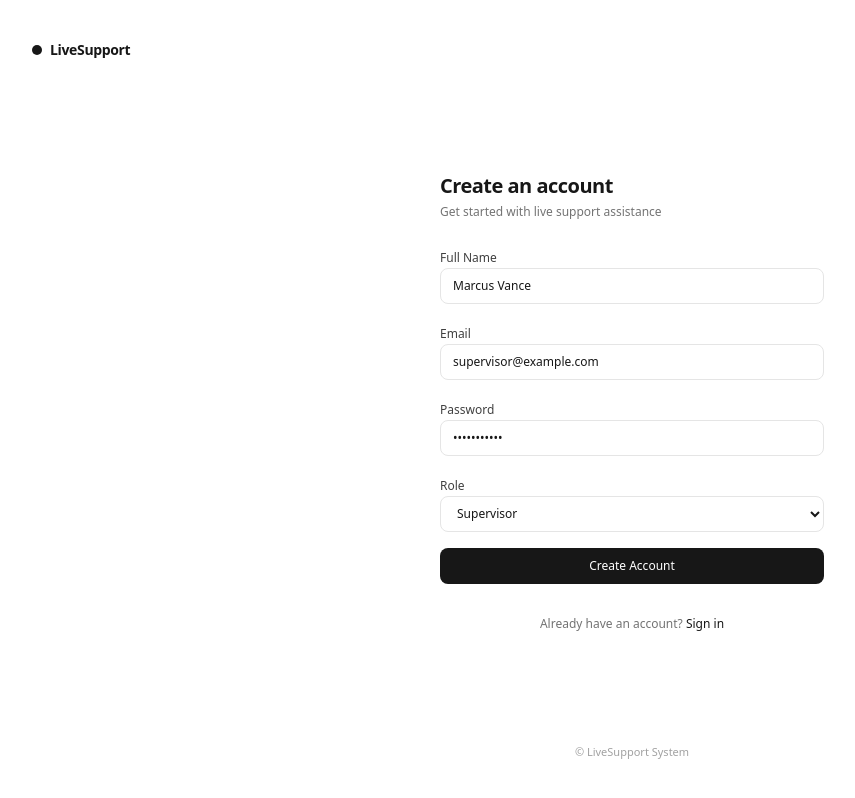
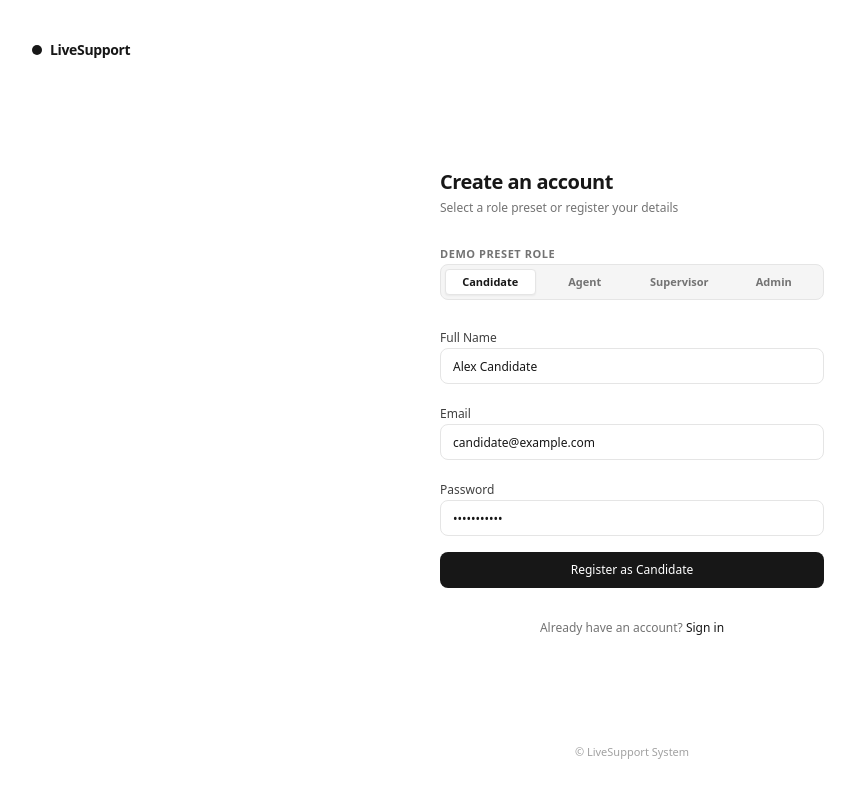
Before and after one commit to YashJsh/100xProjects, a React (Vite) app in the folder LiveSupportChatSystem/frontend/: page /signup in a window 1280 px wide. Shown: the whole page, without its empty margins (8-863 px from the left). Built offline with nearby package versions, Linux system fonts and the light colour scheme.

Commit message:
feat(auth): add demo credentials presets

```diff
--- a/LiveSupportChatSystem/frontend/src/pages/auth/LoginPage.tsx
+++ b/LiveSupportChatSystem/frontend/src/pages/auth/LoginPage.tsx
@@ -1,14 +1,28 @@
 import React, { useState } from "react";
 import { Link, useNavigate } from "react-router-dom";
 import { useAuthStore, type Role } from "@/store/auth.store";
+
+const DEMO_CREDENTIALS: Record<Role, { email: string; pass: string }> = {
+  CANDIDATE: { email: "candidate@example.com", pass: "password123" },
+  AGENT: { email: "agent@example.com", pass: "password123" },
+  SUPERVISOR: { email: "supervisor@example.com", pass: "password123" },
+  ADMIN: { email: "admin@example.com", pass: "password123" },
+};
 
 export function LoginPage() {
   const navigate = useNavigate();
   const { signin, isLoading, error, clearError } = useAuthStore();
 
-  const [email, setEmail] = useState("supervisor@example.com");
-  const [password, setPassword] = useState("password123");
-  const [selectedRole, setSelectedRole] = useState<Role>("SUPERVISOR");
+  const [selectedRole, setSelectedRole] = useState<Role>("CANDIDATE");
+  const [email, setEmail] = useState(DEMO_CREDENTIALS.CANDIDATE.email);
+  const [password, setPassword] = useState(DEMO_CREDENTIALS.CANDIDATE.pass);
+
+  const handleRoleChange = (role: Role) => {
+    setSelectedRole(role);
+    setEmail(DEMO_CREDENTIALS[role].email);
+    setPassword(DEMO_CREDENTIALS[role].pass);
+    clearError();
+  };
 
   const handleSubmit = async (e: React.FormEvent) => {
     e.preventDefault();
@@ -44,7 +58,28 @@ export function LoginPage() {
       <div className="w-full max-w-sm mx-auto my-auto space-y-6">
         <div className="space-y-1">
           <h1 className="text-xl font-bold tracking-tight text-neutral-900">Sign in to your account</h1>
-          <p className="text-xs text-neutral-500">Enter your credentials below to access support</p>
+          <p className="text-xs text-neutral-500">Select a role preset or enter your credentials below</p>
+        </div>
+
+        {/* Quick Demo Role Preset Pills */}
+        <div className="space-y-1">
+          <label className="text-[11px] font-semibold text-neutral-500 uppercase tracking-wider">Demo Account Presets</label>
+          <div className="grid grid-cols-4 gap-1 p-1 bg-neutral-100 border border-neutral-200 rounded-md">
+            {(["CANDIDATE", "AGENT", "SUPERVISOR", "ADMIN"] as Role[]).map((r) => (
+              <button
+                key={r}
+                type="button"
+                onClick={() => handleRoleChange(r)}
+                className={`py-1 text-[11px] font-semibold rounded transition-all ${
+                  selectedRole === r
+                    ? "bg-white text-neutral-900 shadow-xs border border-neutral-200"
+                    : "text-neutral-500 hover:text-neutral-900"
+                }`}
+              >
+                {r.charAt(0) + r.slice(1).toLowerCase()}
+              </button>
+            ))}
+          </div>
         </div>
 
         {error && (
@@ -54,20 +89,6 @@ export function LoginPage() {
         )}
 
         <form onSubmit={handleSubmit} className="space-y-4">
-          <div className="space-y-1">
-            <label className="text-xs font-medium text-neutral-700">Role Preference (Fallback)</label>
-            <select
-              value={selectedRole}
-              onChange={(e) => setSelectedRole(e.target.value as Role)}
-              className="w-full h-9 px-3 text-xs bg-white border border-neutral-200 rounded-md focus:outline-none focus:border-neutral-900 text-neutral-900"
-            >
-              <option value="SUPERVISOR">Supervisor</option>
-              <option value="AGENT">Support Agent</option>
-              <option value="CANDIDATE">Candidate</option>
-              <option value="ADMIN">Admin</option>
-            </select>
-          </div>
-
           <div className="space-y-1">
             <label className="text-xs font-medium text-neutral-700">Email</label>
             <input
@@ -97,7 +118,7 @@ export function LoginPage() {
             disabled={isLoading}
             className="w-full h-9 text-xs font-medium bg-neutral-900 text-white rounded-md hover:bg-neutral-800 transition-colors disabled:opacity-50"
           >
-            {isLoading ? "Signing in..." : "Continue"}
+            {isLoading ? "Signing in..." : `Sign in as ${selectedRole.charAt(0) + selectedRole.slice(1).toLowerCase()}`}
           </button>
         </form>
 
--- a/LiveSupportChatSystem/frontend/src/pages/auth/SignupPage.tsx
+++ b/LiveSupportChatSystem/frontend/src/pages/auth/SignupPage.tsx
@@ -1,15 +1,30 @@
 import React, { useState } from "react";
 import { Link, useNavigate } from "react-router-dom";
 import { useAuthStore, type Role } from "@/store/auth.store";
+
+const DEMO_SIGNUPS: Record<Role, { name: string; email: string; pass: string }> = {
+  CANDIDATE: { name: "Alex Candidate", email: "candidate@example.com", pass: "password123" },
+  AGENT: { name: "Sarah Miller", email: "agent@example.com", pass: "password123" },
+  SUPERVISOR: { name: "Marcus Vance", email: "supervisor@example.com", pass: "password123" },
+  ADMIN: { name: "System Admin", email: "admin@example.com", pass: "password123" },
+};
 
 export function SignupPage() {
   const navigate = useNavigate();
   const { signup, isLoading, error, clearError } = useAuthStore();
 
-  const [name, setName] = useState("Marcus Vance");
-  const [email, setEmail] = useState("supervisor@example.com");
-  const [password, setPassword] = useState("password123");
-  const [role, setRole] = useState<Role>("SUPERVISOR");
+  const [role, setRole] = useState<Role>("CANDIDATE");
+  const [name, setName] = useState(DEMO_SIGNUPS.CANDIDATE.name);
+  const [email, setEmail] = useState(DEMO_SIGNUPS.CANDIDATE.email);
+  const [password, setPassword] = useState(DEMO_SIGNUPS.CANDIDATE.pass);
+
+  const handleRoleChange = (r: Role) => {
+    setRole(r);
+    setName(DEMO_SIGNUPS[r].name);
+    setEmail(DEMO_SIGNUPS[r].email);
+    setPassword(DEMO_SIGNUPS[r].pass);
+    clearError();
+  };
 
   const handleSubmit = async (e: React.FormEvent) => {
     e.preventDefault();
@@ -43,7 +58,28 @@ export function SignupPage() {
       <div className="w-full max-w-sm mx-auto my-auto space-y-6">
         <div className="space-y-1">
           <h1 className="text-xl font-bold tracking-tight text-neutral-900">Create an account</h1>
-          <p className="text-xs text-neutral-500">Get started with live support assistance</p>
+          <p className="text-xs text-neutral-500">Select a role preset or register your details</p>
+        </div>
+
+        {/* Quick Demo Role Preset Pills */}
+        <div className="space-y-1">
+          <label className="text-[11px] font-semibold text-neutral-500 uppercase tracking-wider">Demo Preset Role</label>
+          <div className="grid grid-cols-4 gap-1 p-1 bg-neutral-100 border border-neutral-200 rounded-md">
+            {(["CANDIDATE", "AGENT", "SUPERVISOR", "ADMIN"] as Role[]).map((r) => (
+              <button
+                key={r}
+                type="button"
+                onClick={() => handleRoleChange(r)}
+                className={`py-1 text-[11px] font-semibold rounded transition-all ${
+                  role === r
+                    ? "bg-white text-neutral-900 shadow-xs border border-neutral-200"
+                    : "text-neutral-500 hover:text-neutral-900"
+                }`}
+              >
+                {r.charAt(0) + r.slice(1).toLowerCase()}
+              </button>
+            ))}
+          </div>
         </div>
 
         {error && (
@@ -59,7 +95,7 @@ export function SignupPage() {
               type="text"
               value={name}
               onChange={(e) => setName(e.target.value)}
-              placeholder="Marcus Vance"
+              placeholder="Alex Johnson"
               required
               className="w-full h-9 px-3 text-xs bg-white border border-neutral-200 rounded-md focus:outline-none focus:border-neutral-900 text-neutral-900"
             />
@@ -89,33 +125,19 @@ export function SignupPage() {
             />
           </div>
 
-          <div className="space-y-1">
-            <label className="text-xs font-medium text-neutral-700">Role</label>
-            <select
-              value={role}
-              onChange={(e) => setRole(e.target.value as Role)}
-              className="w-full h-9 px-3 text-xs bg-white border border-neutral-200 rounded-md focus:outline-none focus:border-neutral-900 text-neutral-900"
-            >
-              <option value="SUPERVISOR">Supervisor</option>
-              <option value="AGENT">Support Agent</option>
-              <option value="CANDIDATE">Candidate</option>
-              <option value="ADMIN">Admin</option>
-            </select>
-          </div>
-
           <button
             type="submit"
             disabled={isLoading}
             className="w-full h-9 text-xs font-medium bg-neutral-900 text-white rounded-md hover:bg-neutral-800 transition-colors disabled:opacity-50"
           >
-            {isLoading ? "Creating account..." : "Create Account"}
+            {isLoading ? "Creating account..." : `Register as ${role.charAt(0) + role.slice(1).toLowerCase()}`}
           </button>
         </form>
 
         <div className="text-center pt-2">
           <p className="text-xs text-neutral-500">
             Already have an account?{" "}
-            <Link to="/signup" className="text-neutral-900 font-medium hover:underline">
+            <Link to="/login" className="text-neutral-900 font-medium hover:underline">
               Sign in
             </Link>
           </p>
```
